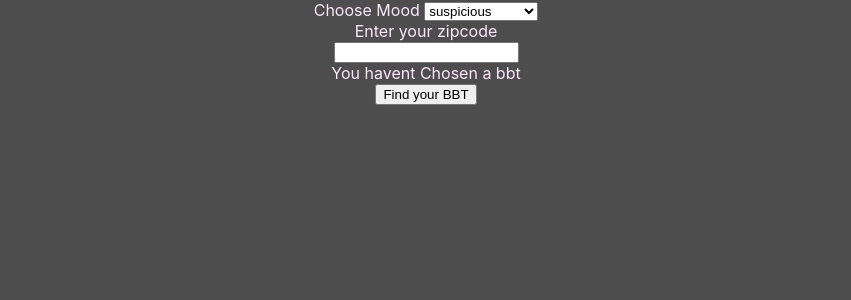
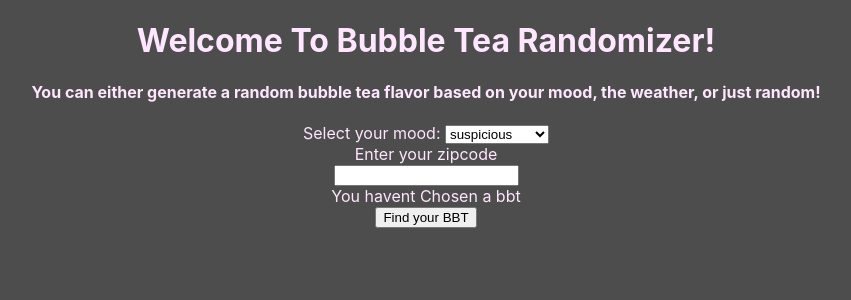
Before and after one commit to FreezeSnail/DandyHacks-thon, a React (Create React App) app in the folder bbt-sugester/: page / in a window 1280 px wide. Shown: the top 300 px of the page, without its empty margins (214-1065 px from the left). Built offline with nearby package versions, Linux system fonts and the light colour scheme.

Commit message:
updated sass

```diff
--- a/bbt-sugester/src/frontend/components/dropDownComp.jsx
+++ b/bbt-sugester/src/frontend/components/dropDownComp.jsx
@@ -18,16 +18,16 @@ export class DropDownComp extends React.Component {
     render() {
         return (
             <div>
+                <h1>Welcome To Bubble Tea Randomizer!</h1>
+                <h4>You can either generate a random bubble tea flavor based on your mood, the weather, or just random! </h4>
                 <div class="zipcodeBox">
-                    <label for="mood">Choose Mood </label>
+                    <label for="mood"> Select your mood: </label>
                     <select
                         name="mood"
                         id="mood"
                         onChange={this.props.updateMood}
                         className="zipcodeBox">
-                            <option key='0'>
-                                choose a mood
-                            </option>
+                            <option key='0'>   </option>
                             {this.genDropDownOptions()}
                     </select>
                 </div>
```
